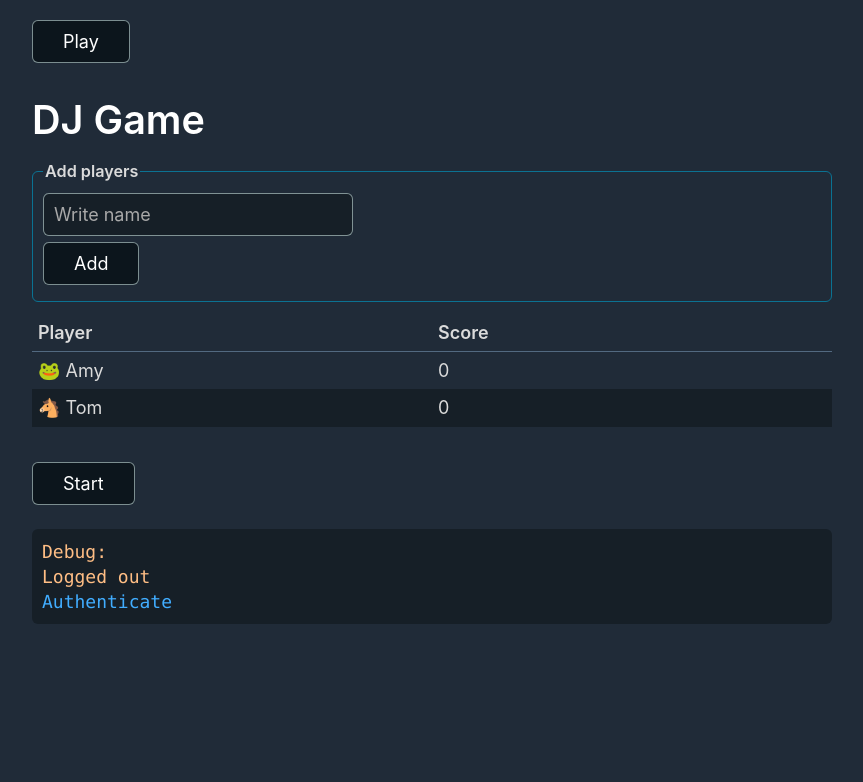
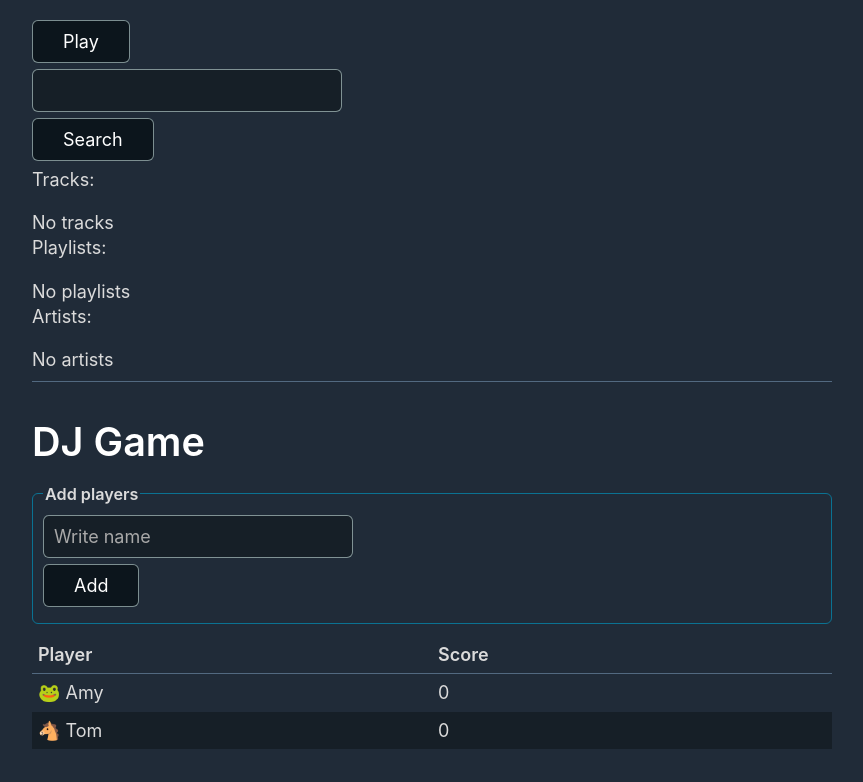
Before and after one commit to atomcorp/hangthedj, a React (Create React App) app: page / in a window 1280 px wide. Shown: the top 782 px of the page, without its empty margins (208-1071 px from the left). Built offline with nearby package versions, Linux system fonts and the light colour scheme.

Commit message:
add search view + open playlists

```diff
--- a/src/App.tsx
+++ b/src/App.tsx
@@ -1,10 +1,11 @@
 /// <reference types="spotify-web-playback-sdk" />
-import React, {useReducer, useEffect} from 'react';
+import React, {useReducer, useState} from 'react';
 import immer from 'immer';
 
 import Start from 'components/Start/Start';
 import InPlay from 'components/InPlay/InPlay';
 import Scores from 'components/Scores/Scores';
+import Search from 'components/Search/Search';
 import {getId, avatarUtils} from 'utils';
 
 import {stateType, actionTypes, gameStateType, playerRefType} from 'types';
@@ -68,11 +69,7 @@ const reducer = (state: stateType, action: actionTypes): stateType => {
 
 function App(props: propsType): JSX.Element {
   const [state, dispatch] = useReducer(reducer, initialState);
-  useEffect(() => {
-    // if (token) {
-    //   startSpotify(token);
-    // }
-  }, []);
+  const [tempPlayerToken, setTempPlayerToken] = useState(props.player.token);
   return (
     <div>
       <button
@@ -82,6 +79,8 @@ function App(props: propsType): JSX.Element {
       >
         Play
       </button>
+      <Search token={props.player.token} />
+      <hr />
       <section className={css.header}>
         <h1>DJ Game</h1>
         <div className={css.toolbar}>
@@ -122,6 +121,8 @@ function App(props: propsType): JSX.Element {
           <br />
           {props.player.token != null ? 'Logged in' : 'Logged out'}
           <br />
+          token: {tempPlayerToken}
+          <br />
           <a
             href={`https://accounts.spotify.com/authorize?client_id=5280f2bd9b014405839ea087c05c58d1&response_type=token&redirect_uri=${encodeURIComponent(
               'http://localhost:3000/callback'
@@ -133,6 +134,17 @@ function App(props: propsType): JSX.Element {
           >
             Authenticate
           </a>
+          <br />
+          <button
+            type="button"
+            onClick={() => {
+              if (props.player.token !== tempPlayerToken) {
+                setTempPlayerToken(props.player.token);
+              }
+            }}
+          >
+            Re-auth
+          </button>
         </code>
       </pre>
     </div>
--- /dev/null
+++ b/src/components/Search/Search.tsx
@@ -0,0 +1,304 @@
+import React, {useReducer} from 'react';
+
+import immer from 'immer';
+
+const initialState = {
+  searchTerm: '',
+  playlists: [],
+  artists: [],
+  tracks: [],
+  view: 'search',
+  playlistResults: null,
+  artistResults: null,
+};
+
+const reducer = (state: stateType, action: actionTypes): stateType => {
+  return immer(state, (draft) => {
+    switch (action.type) {
+      case 'search/set':
+        draft.searchTerm = action.payload;
+        break;
+      case 'search/results':
+        draft.playlists = action.payload.playlists;
+        draft.artists = action.payload.artists;
+        draft.tracks = action.payload.tracks;
+        break;
+      case 'playlist/set':
+        draft.playlistResults = action.payload;
+        draft.view = 'playlist';
+        break;
+      case 'view/reset':
+        draft.view = 'search';
+        draft.playlistResults = null;
+        break;
+      default:
+        break;
+    }
+  });
+};
+
+const Search = (props: propsType): JSX.Element => {
+  const [state, dispatch] = useReducer(reducer, initialState);
+  return (
+    <section>
+      {state.view === 'playlist' && (
+        <section>
+          <div
+            onClick={() => {
+              dispatch({type: 'view/reset'});
+            }}
+          >
+            ← {state.playlistResults?.name}
+          </div>
+          <ul>
+            {state.playlistResults?.tracks.map((track, i) => (
+              <li key={i}>
+                {track.artists.map((artist) => (
+                  <span key={i}>{artist.name}</span>
+                ))}{' '}
+                - {track.name}
+              </li>
+            ))}
+          </ul>
+        </section>
+      )}
+      {state.view === 'search' && (
+        <form
+          onSubmit={(e) => {
+            e.preventDefault();
+            if (props.token != null) {
+              fetch(
+                `https://api.spotify.com/v1/search?q=${encodeURIComponent(
+                  state.searchTerm
+                )}&type=album,track,playlist,artist&limit=10`,
+                {
+                  headers: {
+                    'Content-Type': 'application/json',
+                    Authorization: `Bearer ${props.token}`,
+                  },
+                }
+              )
+                .then((res) => res.json())
+                .then((res) => {
+                  const spotifyResults = res as spotifyResultsType;
+                  dispatch({
+                    type: 'search/results',
+                    payload: {
+                      playlists: spotifyResults.playlists.items
+                        .splice(0, 5)
+                        .map((playlist) => ({
+                          id: playlist.id,
+                          name: playlist.name,
+                        })),
+                      artists: spotifyResults.artists.items
+                        .splice(0, 3)
+                        .map((artist) => ({
+                          id: artist.id,
+                          name: artist.name,
+                        })),
+                      tracks: spotifyResults.tracks.items.map((track) => ({
+                        id: track.id,
+                        name: track.name,
+                        artists: track.artists.map((artist) => ({
+                          name: artist.name,
+                          id: artist.id,
+                        })),
+                      })),
+                    },
+                  });
+                })
+                .catch((res) => {
+                  console.error(res);
+                });
+            }
+          }}
+        >
+          <input
+            value={state.searchTerm}
+            onChange={(e) => {
+              if (e.target != null) {
+                dispatch({type: 'search/set', payload: e.target.value});
+              }
+            }}
+          />
+          <button>Search</button>
+        </form>
+      )}
+      {state.view === 'search' && (
+        <section>
+          <div>
+            <div>Tracks:</div>
+            <ul>
+              {state.tracks.map((track, i) => (
+                <li key={i}>
+                  {track.artists.map((artist) => (
+                    <span key={i}>{artist.name}</span>
+                  ))}{' '}
+                  - {track.name}
+                </li>
+              ))}
+            </ul>
+            {state.tracks.length === 0 && 'No tracks'}
+          </div>
+          <div>
+            <div>Playlists:</div>
+            <ul>
+              {state.playlists.map((playlist, i) => (
+                <li
+                  onClick={() => {
+                    fetch(
+                      `https://api.spotify.com/v1/playlists/${playlist.id}`,
+                      {
+                        headers: {
+                          'Content-Type': 'application/json',
+                          Authorization: `Bearer ${props.token}`,
+                        },
+                      }
+                    )
+                      .then((res) => res.json())
+                      .then((res) => {
+                        const playlistResults = res as playlistResultsType;
+                        dispatch({
+                          type: 'playlist/set',
+                          payload: {
+                            name: playlistResults.name,
+                            tracks: playlistResults.tracks.items.map(
+                              (item) => ({
+                                id: item.track.id,
+                                name: item.track.name,
+                                artists: item.track.artists.map((artist) => ({
+                                  name: artist.name,
+                                  id: artist.id,
+                                })),
+                              })
+                            ),
+                          },
+                        });
+                      });
+                  }}
+                  key={i}
+                >
+                  {playlist.name}
+                </li>
+              ))}
+            </ul>
+            {state.playlists.length === 0 && 'No playlists'}
+          </div>
+          <div>
+            <div>Artists:</div>
+            <ul>
+              {state.artists.map((artist, i) => (
+                <li key={i}>{artist.name}</li>
+              ))}
+            </ul>
+            {state.artists.length === 0 && 'No artists'}
+          </div>
+        </section>
+      )}
+    </section>
+  );
+};
+
+type propsType = {
+  token: string | null;
+};
+
+type playlistType = {
+  name: string;
+  id: string;
+};
+
+type artistType = {
+  name: string;
+  id: string;
+};
+
+type trackType = {
+  name: string;
+  id: string;
+  artists: artistType[];
+};
+
+type stateType = {
+  searchTerm: string;
+  playlists: playlistType[];
+  artists: artistType[];
+  tracks: trackType[];
+  view: string; // 'search' | 'playlist' | 'artist';
+  playlistResults: null | {
+    tracks: trackType[];
+    name: string;
+  };
+  artistResults: null | {
+    tracks: trackType[];
+    name: string;
+  };
+};
+
+type actionTypes =
+  | {
+      type: 'search/set';
+      payload: string;
+    }
+  | {
+      type: 'search/results';
+      payload: {
+        playlists: playlistType[];
+        artists: artistType[];
+        tracks: trackType[];
+      };
+    }
+  | {
+      type: 'playlist/set';
+      payload: {
+        tracks: trackType[];
+        name: string;
+      };
+    }
+  | {
+      type: 'artist/set';
+      payload: {
+        tracks: trackType[];
+        name: string;
+      };
+    }
+  | {
+      type: 'view/reset';
+    };
+
+type spotifyResultsType = {
+  playlists: {
+    items: {
+      name: string;
+      id: string;
+    }[];
+  };
+  artists: {
+    items: {
+      name: string;
+      id: string;
+    }[];
+  };
+  tracks: {
+    items: {
+      name: string;
+      id: string;
+      artists: {name: string; id: string}[];
+    }[];
+  };
+};
+
+type playlistResultsType = {
+  name: string;
+  tracks: {
+    items: {
+      track: {
+        name: string;
+        id: string;
+        artists: {name: string; id: string}[];
+      };
+    }[];
+  };
+};
+
+export default Search;
```
